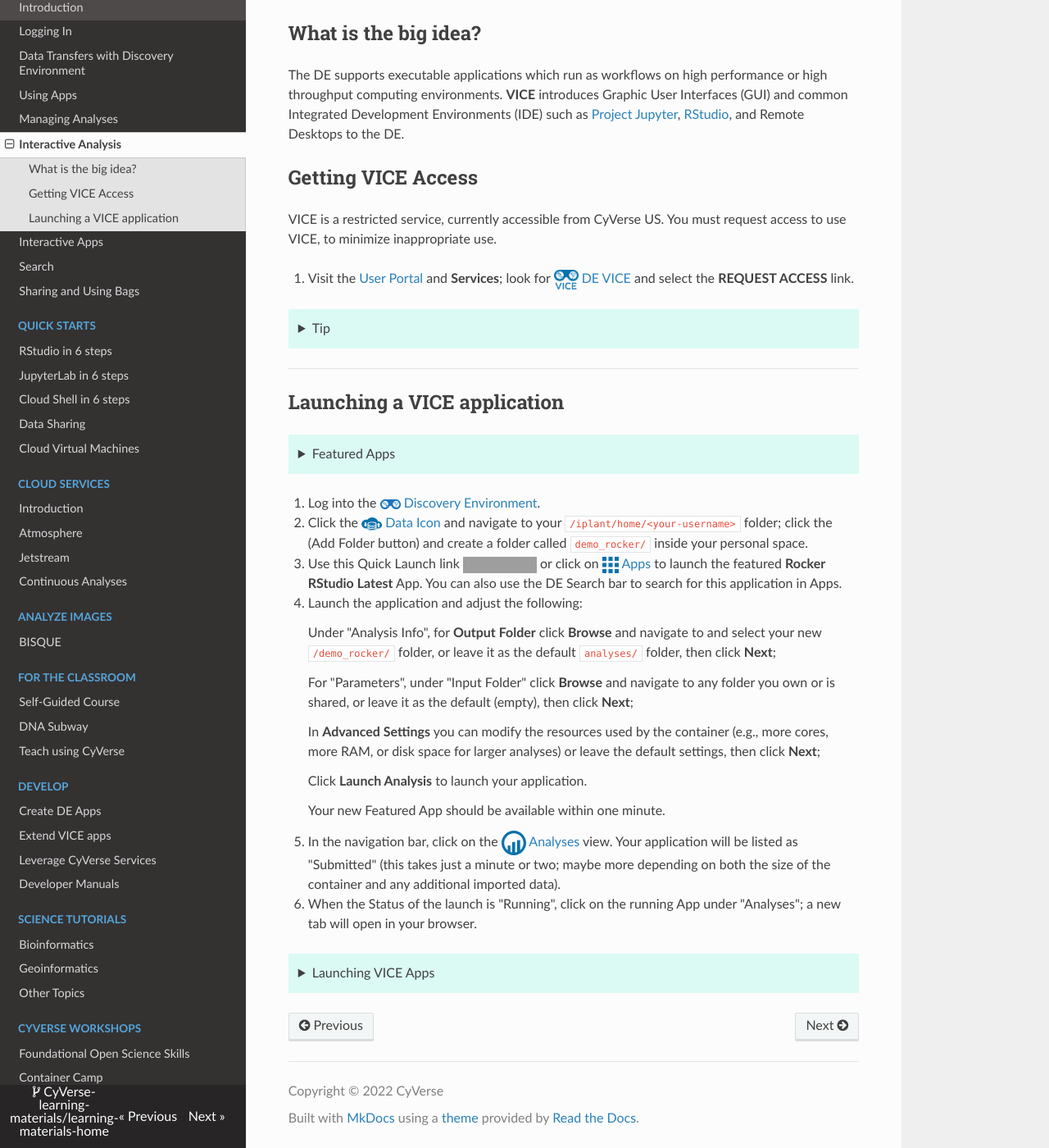
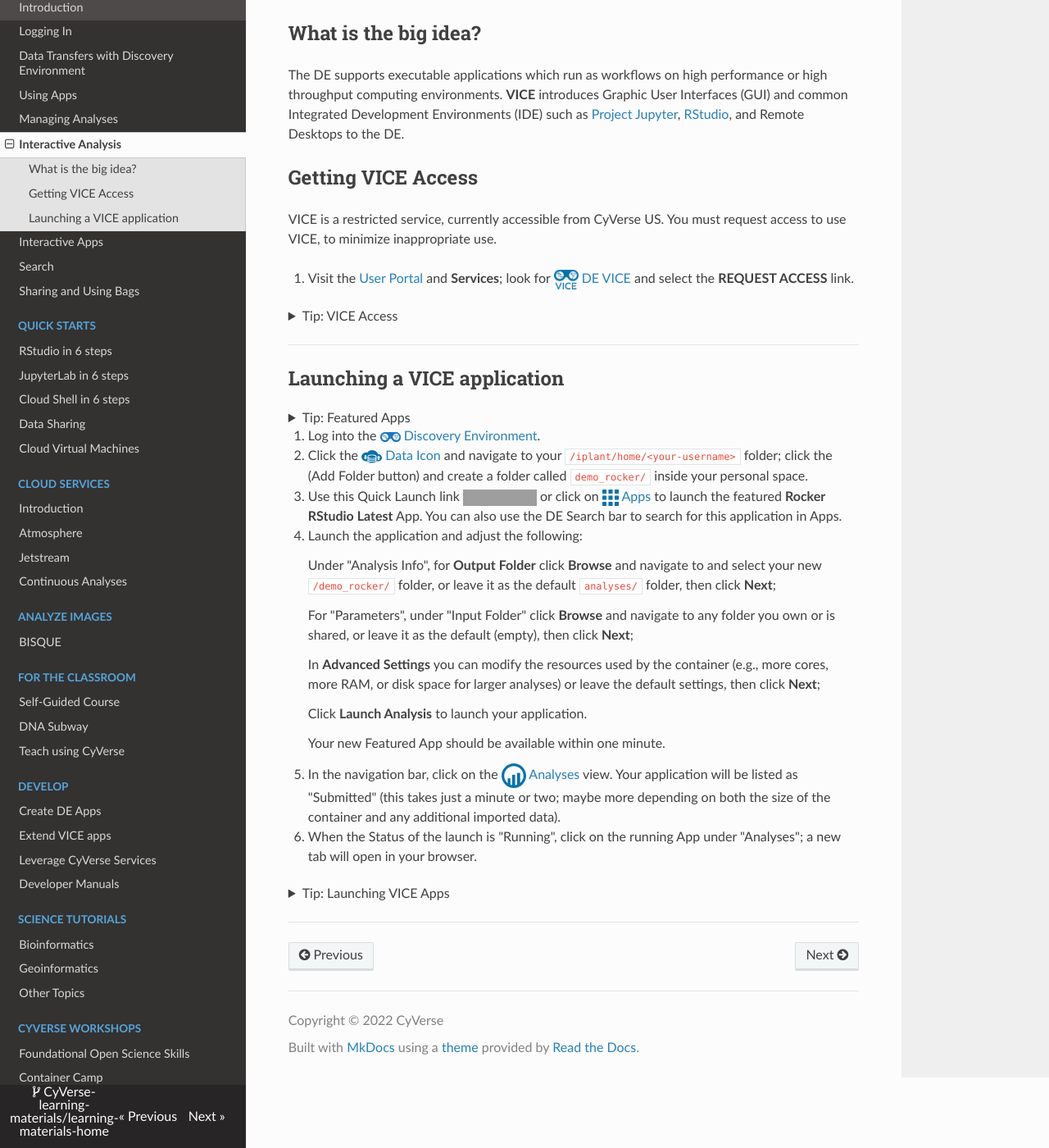
Before and after one commit to CyVerse-learning-materials/learning-materials-home, an MkDocs documentation site: the page built from docs/vice/about.md, in a window 1280 px wide and 1400 px high, scrolled down 304 px. Shown: the whole window at 82% size. Built offline with MkDocs 1.6.1, drawn with Linux system fonts in a browser that asks for light colours; nearby versions of some CDN libraries; a script that is not in the unit is left out; grey boxes are pictures that could not be loaded.

Commit message:
Formatted Tips consistently

```diff
--- a/docs/vice/about.md
+++ b/docs/vice/about.md
@@ -21,7 +21,7 @@
 
 1.  Visit the [User Portal](https://user.cyverse.org/services){target=_blank} and **Services**; look for [![][vice]{width=30}](https://user.cyverse.org/services){target=_blank} [DE VICE](https://user.cyverse.org/services){target=_blank} and select the **REQUEST ACCESS** link.
 
-??? Tip
+??? "Tip: VICE Access"
 
     **Ensure your request can be approved**
     To get access to VICE, your CyVerse account must be associated with a valid email address from an organization, an educational institution, or a government; e.g., an email ending with `.org`, `.edu`, or `.gov`.  We do not grant VICE access to commercial email addresses, e.g., `@gmail.com`, `@yahoo.com`, `@msn.com`, etc.
@@ -31,7 +31,7 @@
 
 ## Launching a VICE application
 
-??? tip "Featured Apps"
+??? "Tip: Featured Apps"
 
     [![][vice]{width=60}](https://de.cyverse.org/apps){target=_blank}
 
@@ -68,6 +68,8 @@
 
 6.  When the Status of the launch is "Running", click on the running App under "Analyses"; a new tab will open in your browser.
 
-??? tip "Launching VICE Apps"
+??? "Tip: Launching VICE Apps"
 
     Even when the application has entered 'Running' status, it may take additional time for input data to be transferred onto the resource with the new container.
+
+-----------------------------------------------------------------------
```
